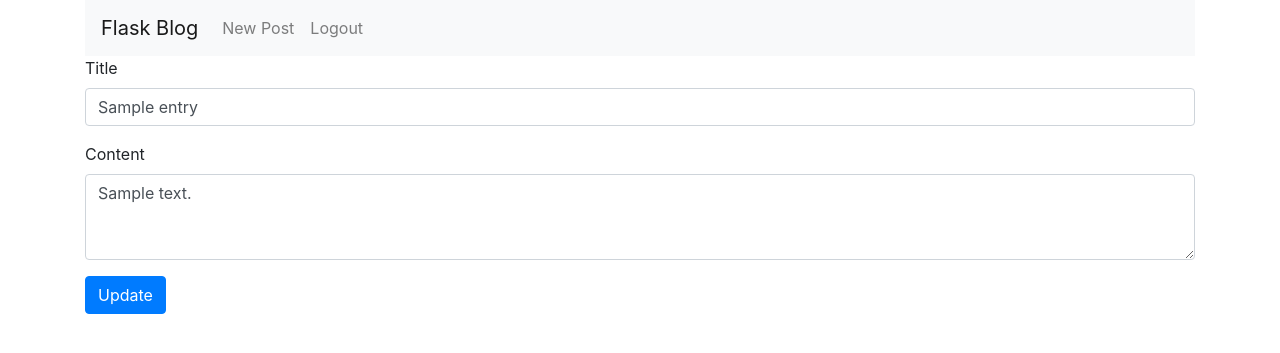
After one commit to l00pinfinity/flask_blog, a Flask app: page /entries/1/edit in a window 1280 px wide. The commit adds this page. Shown: the top 353 px of the page. Run offline with Flask 2, Linux system fonts and the light colour scheme; the visitor is signed in with stand-in values (Sample User, id 1); tables that the repository leaves empty hold one stand-in row (values such as "Sample post"); some libraries are stand-ins or nearby versions.

Commit message:
Creating edit form

```diff
--- /dev/null
+++ b/flask_blog/templates/entries/edit.html
@@ -0,0 +1,15 @@
+{% extends "layout.html" %}
+{% block body %}
+  <form action="{{ url_for('update_entry', id=entry.id) }}" method=post class=add-entry>
+      <div class="form-group">
+          <label for="InputTitle">Title</label>
+          <input type="text" class="form-control" id="InputTitle" name=title value="{{ entry.title }}">
+      </div>
+      <div class="form-group">
+          <label for="InputText">Content</label>
+          <textarea class="form-control" id="InputText" name=text rows="3">{{ entry.text | safe }}</textarea>
+      </div>
+      <button type="submit" class="btn btn-primary">Update</button>
+  </form>
+
+{% endblock %}
--- a/flask_blog/views/entries.py
+++ b/flask_blog/views/entries.py
@@ -35,3 +35,10 @@ def show_entry(id):
         return redirect(url_for('login'))
     entry = Enter.query.get(id)
     return render_template('entries/show.html', entry=entry)
+
+@app.route('/entries/<int:id>/edit', methods=['GET'])
+def edit_entry(id):
+    if not session.get('logged_in'):
+        return redirect(url_for('login'))
+    entry = Entry.query.get(id)
+    return render_template('entries/edit.html', entry=entry)
```
Also changed, not shown: flask_blog/templates/entries/show.html (+12 -8 lines).
